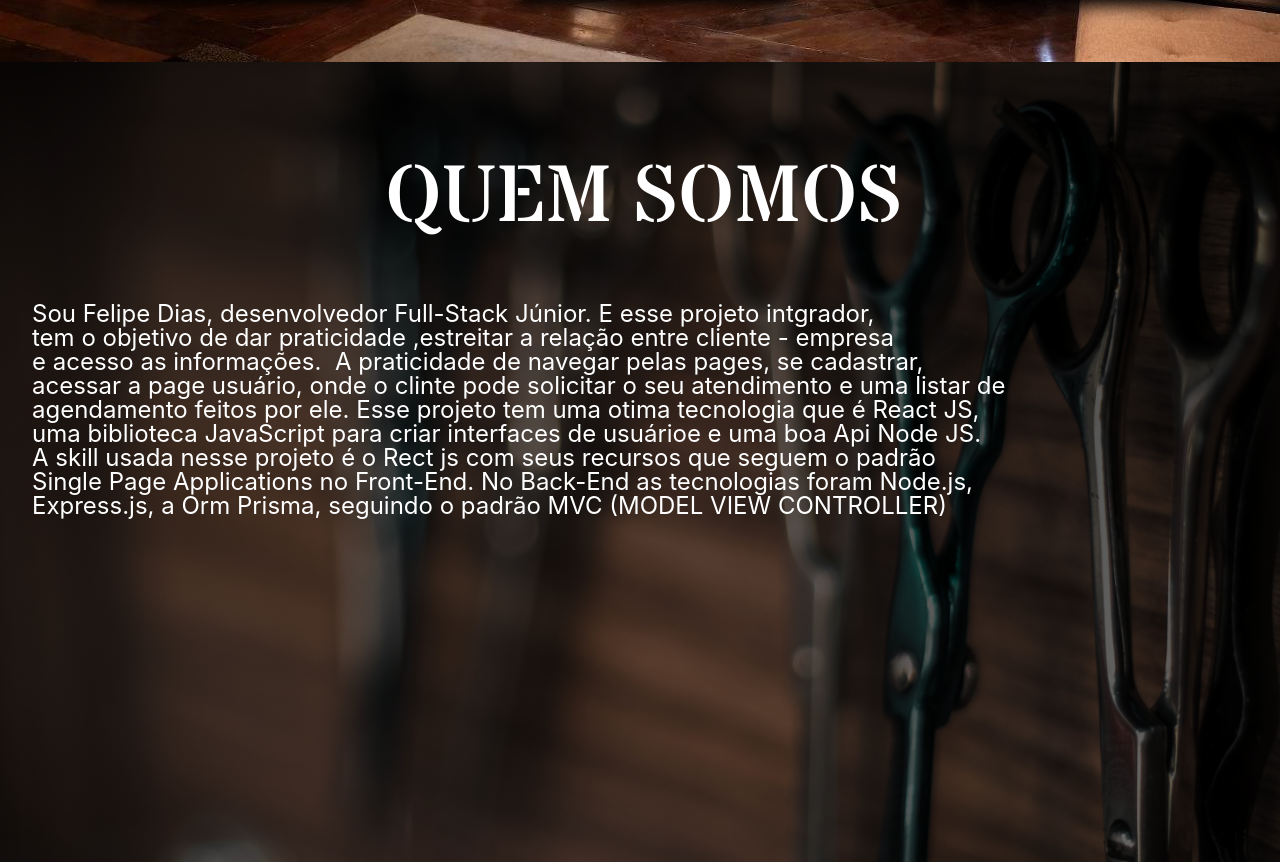
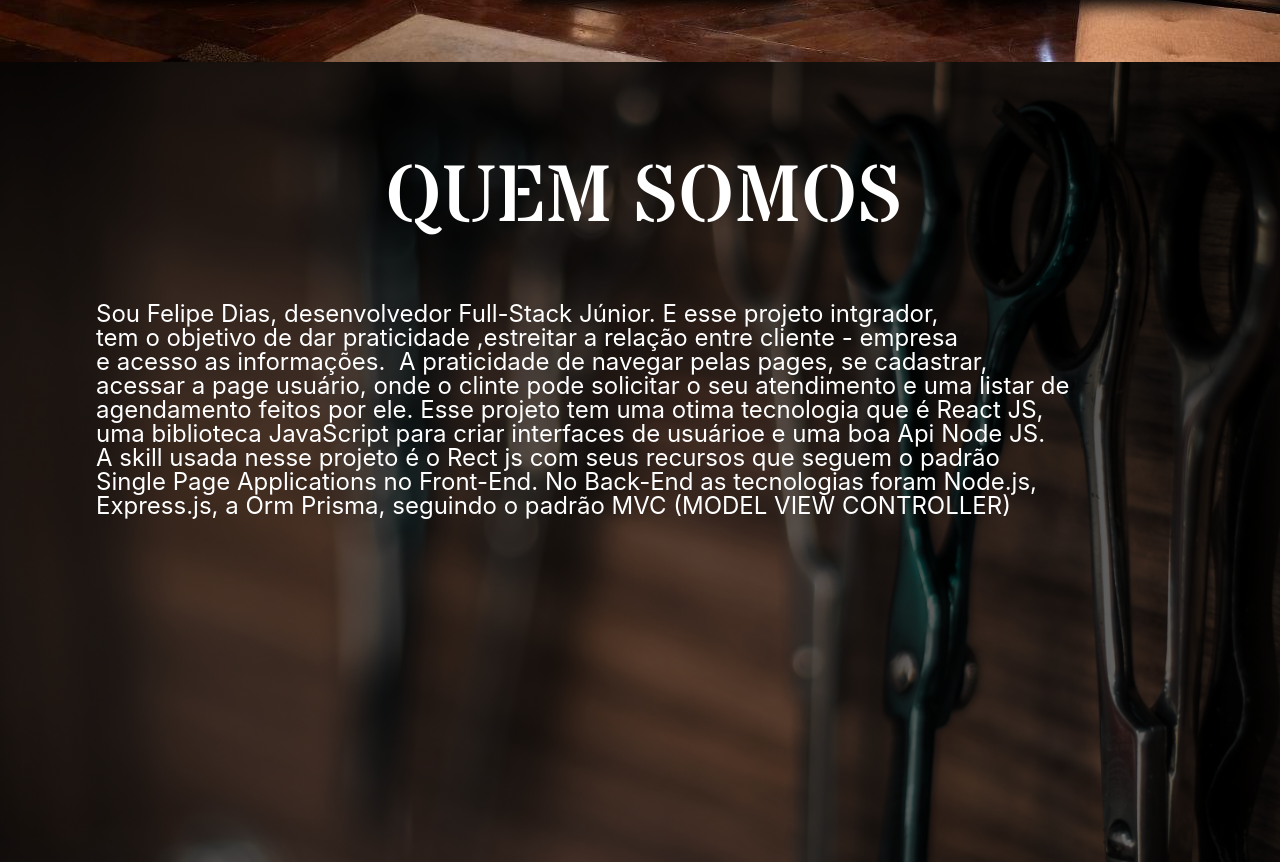
Before and after one commit to Felipediaslc/Barbearia-Strait-Front, a React (Create React App) app: page / in a window 1280 px wide. Shown: the part 1538-2400 px from the top of the page. Built offline with nearby package versions, Linux system fonts and the light colour scheme; a web font is replaced by a local one.

Commit message:
refinamento v.61

```diff
--- a/src/Pages/Quem-somos/Quem-somos.css
+++ b/src/Pages/Quem-somos/Quem-somos.css
@@ -27,7 +27,7 @@
     align-items: center;
     color: white;
     font-size: 1.5rem;
-    padding: 4rem 0 0 2rem;
+    padding: 4rem 0 0 6rem;
   }
 
   /* SKILL  */
```
